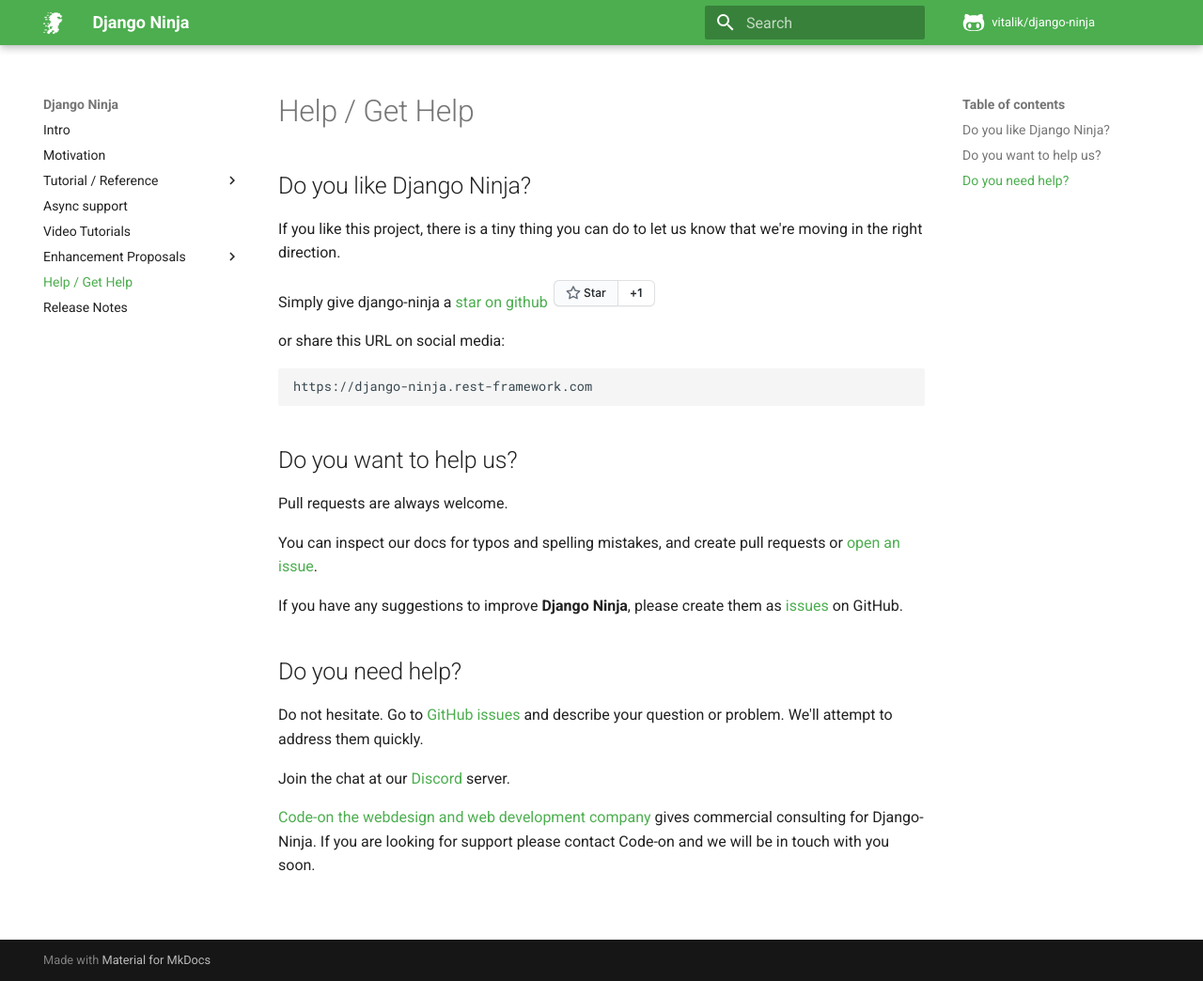
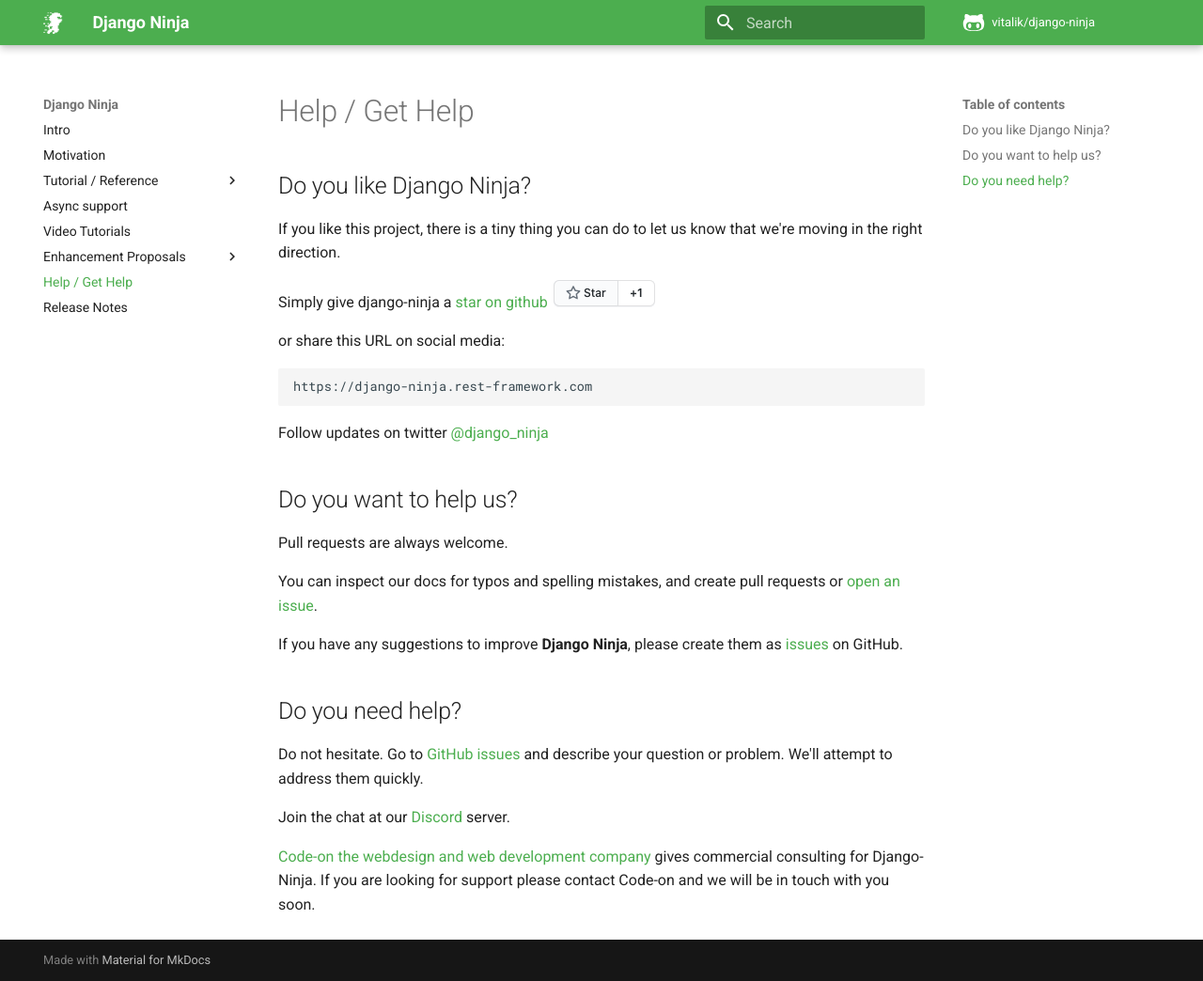
Before and after one commit to rainbow1016/django-master, an MkDocs documentation site: the page built from docs/docs/help.md, in a window 1280 px wide and 1044 px high. Shown: the whole window at 94% size. Built offline with MkDocs 1.6.1 and Material for MkDocs 9.7.7, drawn with Linux system fonts in a browser that asks for light colours; comment, search, counter and statistics services are not loaded.

Commit message:
Update help.md

````diff
--- a/docs/docs/help.md
+++ b/docs/docs/help.md
@@ -10,6 +10,7 @@ or share this URL on social media:
 ```
 https://django-ninja.rest-framework.com
 ```
+Follow updates on twitter <a href="https://twitter.com/django_ninja">@django_ninja</a>
 
 ## Do you want to help us?
 
````
